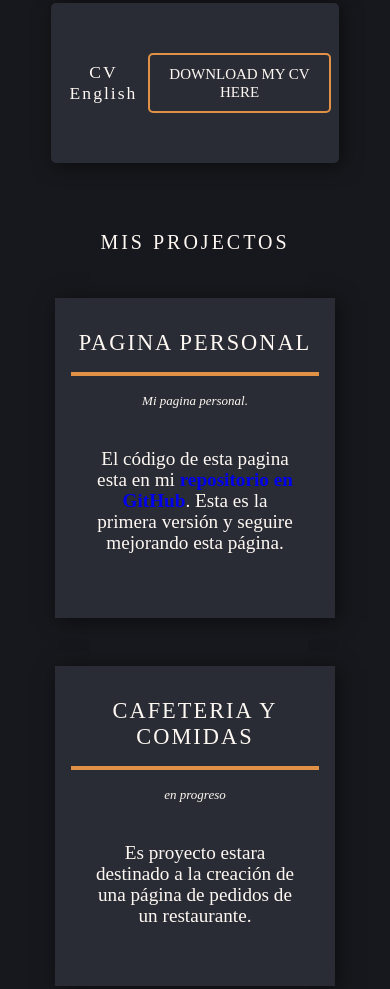
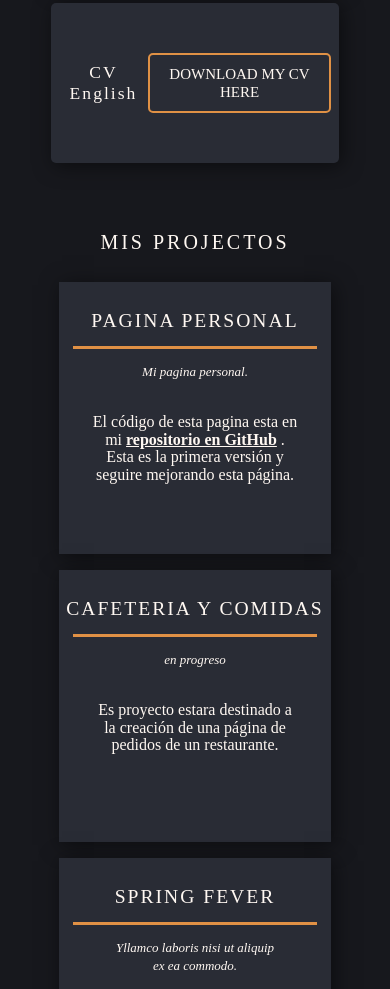
Before and after one commit to MichelleLaurian/MichelleLaurian, a plain HTML site: page index.html in a window 390 px wide. Shown: the part 578-1567 px from the top of the page. Drawn offline with Linux system fonts and the light colour scheme.

Commit message:
arreglo de estilos de la seccion de projectos

```diff
--- a/style.css
+++ b/style.css
@@ -17,10 +17,9 @@ body {
   width: 80vw;
   margin: auto;
 }
-@media (max-width: 726px){
-  body{
+@media (max-width: 726px) {
+  body {
     margin: auto;
-
   }
   /* .container__cv {
     flex-direction: column;
@@ -85,33 +84,30 @@ body {
     transition: 0.2s;
   }
 
-  .nav__bar ul  {
+  .nav__bar ul {
     display: block;
     width: fit-content;
     margin: 3em auto 0 auto;
     text-align: center;
     transition: 0.3s;
-
   }
   .nav__bar ul li a {
     font-size: 16px;
     margin-bottom: 10px;
   }
 
-  .desactive{
+  .desactive {
     display: none;
   }
-
 }
 /**-----------------------NOMBRE -------------------------***/
 .presetation__container {
   text-align: center;
   margin: auto;
-  height: 40vw ;
+  height: 40vw;
   display: flex;
   flex-direction: column;
   justify-content: center;
-
 }
 
 .presentation__title {
@@ -130,15 +126,13 @@ body {
 }
 
 @media (max-width: 858px) {
-
   .presentation__title {
     font-size: 2.5em;
   }
   .presentation_paragraph {
     font-size: 1em;
-
   }
-  .presentation__p{
+  .presentation__p {
     padding: 2em;
   }
 }
@@ -179,16 +173,15 @@ body {
   justify-content: space-around;
   flex-wrap: wrap;
   margin-bottom: 3em;
-
 }
 .cv {
   width: 100%;
   text-align: center;
   font-size: 30px;
-  margin: 1em ;
+  margin: 1em;
   font-weight: 500;
   letter-spacing: 3px;
-  text-transform:uppercase ;
+  text-transform: uppercase;
 }
 .card__cv {
   width: 25em;
@@ -226,11 +219,11 @@ body {
   transition: 0.5s;
 }
 
-@media (max-width: 1010px){
-  .container__cv{
+@media (max-width: 1010px) {
+  .container__cv {
     margin-bottom: 2em;
   }
-  .card__cv{
+  .card__cv {
     height: 10em;
     width: 18em;
     display: flex;
@@ -239,13 +232,12 @@ body {
     padding: 0.5em;
     transition: 0.5s ease-in-out;
     box-shadow: 3px 3px 20px rgba(0, 0, 0, 0.5);
-
   }
   .descrip__cv a {
     font-size: 15px;
     /* padding: 5px; */
   }
-  .descrip__cv{
+  .descrip__cv {
     padding: 10px;
   }
   .title__Card p {
@@ -253,29 +245,31 @@ body {
     margin: 0;
   }
 }
-@media (max-width: 726px){
-  .card__cv{
+@media (max-width: 726px) {
+  .card__cv {
     margin-bottom: 1em;
   }
   .cv {
-    font-size:20px;
+    font-size: 20px;
   }
 }
 /**-----------------------PROYECTOS  -------------------------***/
 .container__projects {
   display: flex;
+
   flex-wrap: wrap;
 }
 .blog {
   width: 20em;
   height: 20em;
+  /* box-sizing: border-box; */
   background: #292c35;
   box-shadow: 3px 3px 20px rgba(0, 0, 0, 0.5);
   margin: 1.5em 1em;
 }
 .blog:hover {
   background: #30333b;
-  color: #fcd9b8;
+  color: #ffead7;
   transition: 1s;
 }
 .title-box {
@@ -311,6 +305,32 @@ body {
   padding: 2em;
   text-align: center;
 }
+.info span a b{
+  color: var(--white-text);
+  text-decoration: underline;
+}
+.info span a b:hover{
+  color: var(--yellow-box);
+  text-decoration: underline;
+  transition: 1s ease-in-out;
+}
+
+@media (max-width: 1075px) {
+  .container__projects {
+    justify-content: space-evenly;
+  }
+  .blog {
+    width: 17em;
+    height: 17em;
+    margin: 0.5em;
+  }
+  .title-box {
+    font-size: 14px;
+  }
+  .info {
+    font-size: 1em;
+  }
+}
 
 /*-----------------------footer *---------------------*/
 .footer {
```
Also changed, not shown: index.html (+5 -2 lines).
